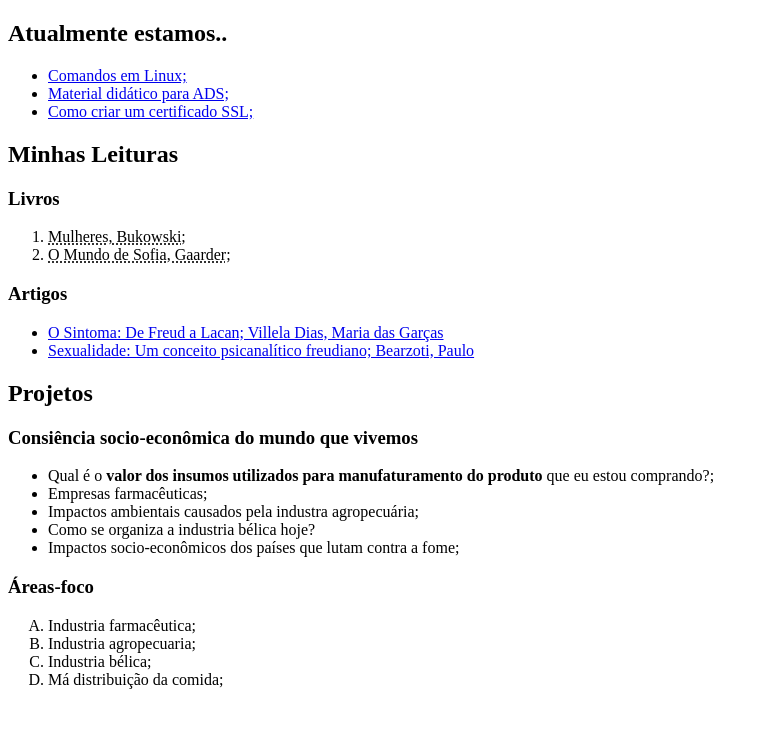
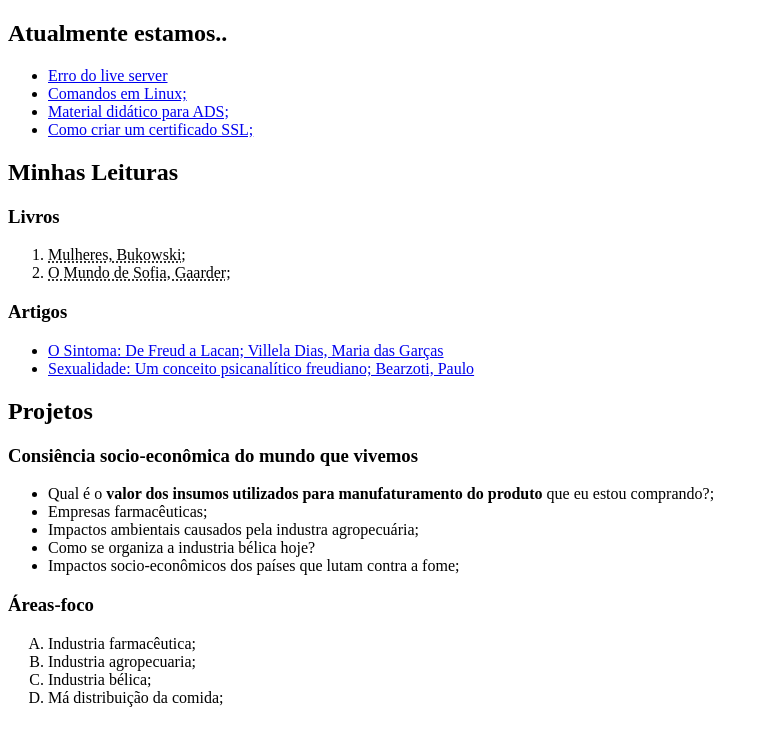
Before and after one commit to budkee/MindSpace, a plain HTML site: page Conteúdo/mindspace.html in a window 1280 px wide. Shown: the whole page, without its empty margins (0-768 px from the left). Drawn offline with Linux system fonts and the light colour scheme.

Commit message:
update 03-11-21

```diff
--- a/Conteúdo/mindspace.html
+++ b/Conteúdo/mindspace.html
@@ -16,6 +16,7 @@
   <section class="links">
     <h2>Atualmente estamos..</h2>
     <ul>
+      <li><a href="https://pt.stackoverflow.com/questions/337771/erro-cannot-get-index-html-node-js">Erro do live server</a></li>
       <li><a href="https://linux.ime.usp.br/~lucasmmg/livecd/documentacao/documentos/terminal/Comandos_frequentes.html"> Comandos em Linux;</a></li>
       <li><a href="https://fateczlads.wordpress.com/"> Material didático para ADS; </a></li>
       <li><a href="https://www.akadia.com/services/ssh_test_certificate.html"> Como criar um certificado SSL;</a></li>
```
Also changed, not shown: 1 other file. Lines whose indentation alone changed are shown as unchanged.
